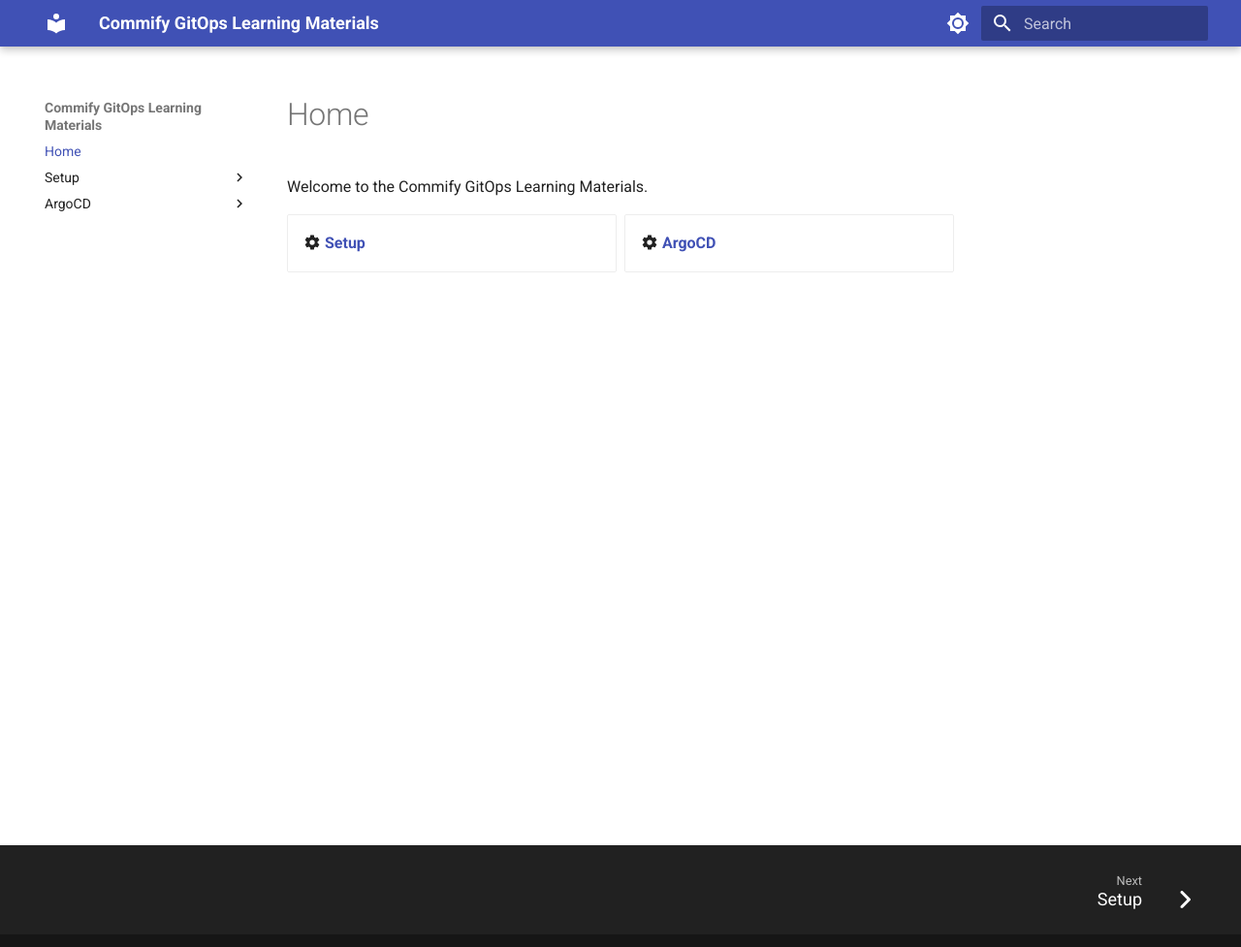
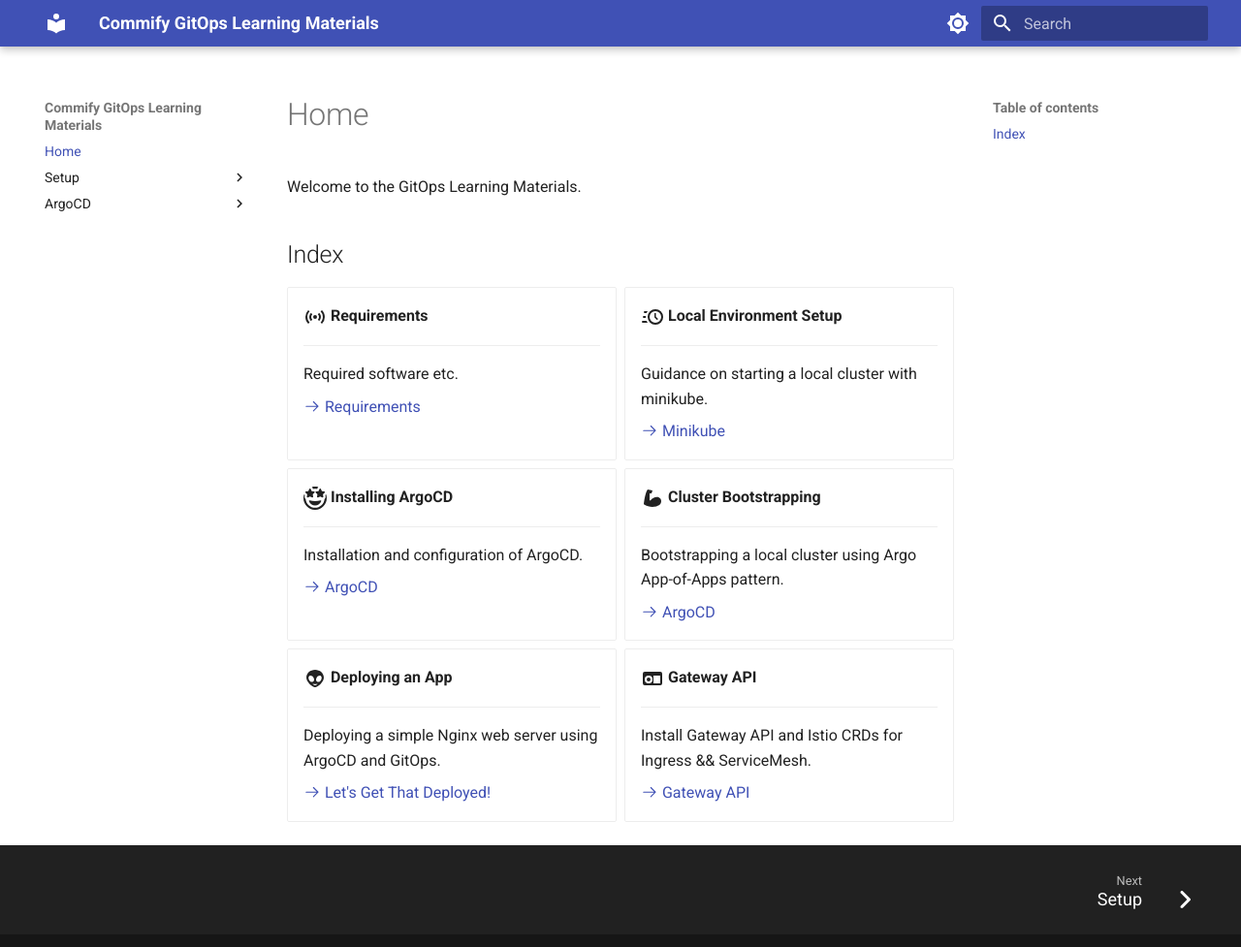
Before and after one commit to nicholls-c/gitops-docs, an MkDocs documentation site: the page built from docs/index.md, in a window 1280 px wide and 988 px high. Shown: the top 977 px of the window at 97% size. Built offline with MkDocs 1.6.1 and Material for MkDocs 9.7.7, drawn with Linux system fonts in a browser that asks for light colours.

Commit message:
docs: various formatting updates

```diff
--- a/docs/index.md
+++ b/docs/index.md
@@ -1,10 +1,57 @@
 # Home
 
-Welcome to the Commify GitOps Learning Materials.
+Welcome to the GitOps Learning Materials.
+
+## Index
 
 <div class="grid cards" markdown>
 
-- :material-cog: **[Setup](setup/setup.md)**
-- :material-cog: **[ArgoCD](argo/installation.md)**
+-   :material-access-point:{ .lg .middle } __Requirements__
+
+    ---
+
+    Required software etc.
+
+    [:octicons-arrow-right-24: Requirements](./setup/setup.md)
+
+-   :material-clock-fast:{ .lg .middle } __Local Environment Setup__
+
+    ---
+
+    Guidance on starting a local cluster with minikube.
+
+    [:octicons-arrow-right-24: Minikube](./setup/minikube.md)
+
+-   :fontawesome-regular-face-grin-stars:{ .lg .middle } __Installing ArgoCD__
+
+    ---
+
+    Installation and configuration of ArgoCD.
+
+    [:octicons-arrow-right-24: ArgoCD](./argo/installation.md)
+
+-   :material-arm-flex:{ .lg .middle } __Cluster Bootstrapping__
+
+    ---
+
+    Bootstrapping a local cluster using Argo App-of-Apps pattern.
+
+    [:octicons-arrow-right-24: ArgoCD](./argo/app-of-apps.md)
+
+-   :material-alien:{ .lg .middle } __Deploying an App__
+
+    ---
+
+    Deploying a simple Nginx web server using ArgoCD and GitOps.
+
+    [:octicons-arrow-right-24: Let's Get That Deployed!](./argo/next-steps.md)
+
+-   :material-betamax:{ .lg .middle } __Gateway API__
+
+    ---
+
+    Install Gateway API and Istio CRDs for Ingress && ServiceMesh.
+
+    [:octicons-arrow-right-24: Gateway API](./argo/gateway-api.md)
 
 </div>
```
Also changed, not shown: docs/argo/next-steps.md (+1 -1 lines), docs/setup/minikube.md (+2 -2 lines).
